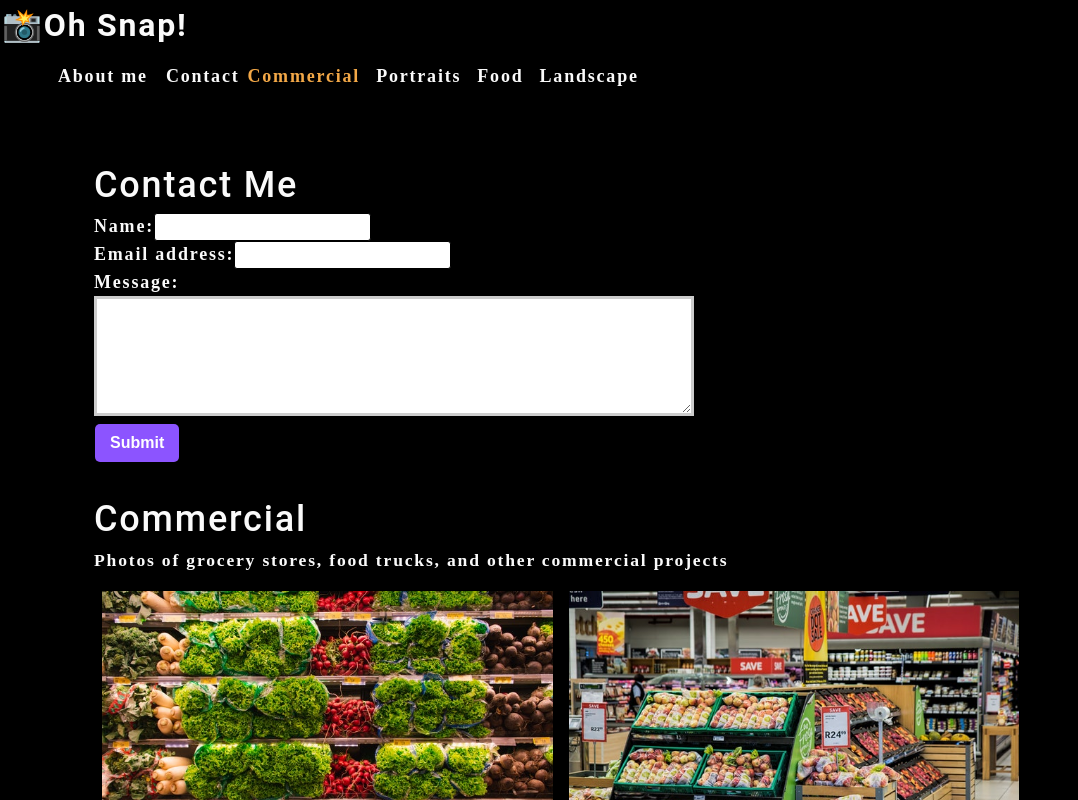
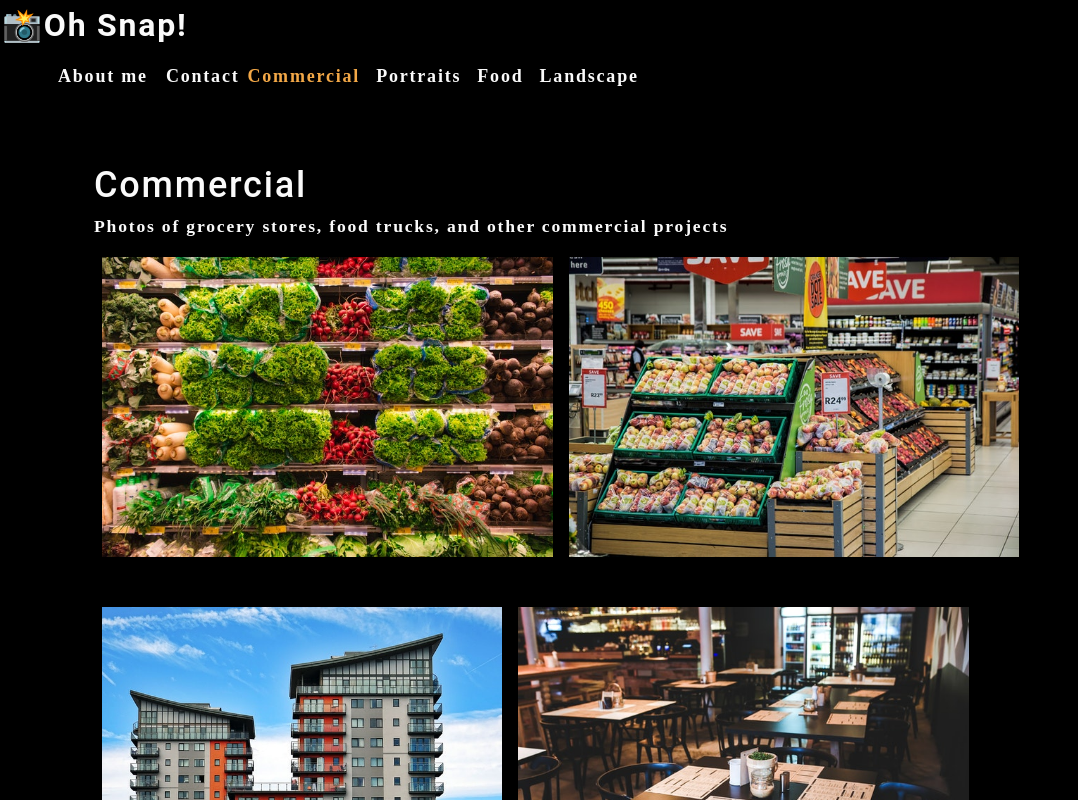
Before and after one commit to niles87/photo-port, a React (Create React App) app: page / in a window 1280 px wide. Shown: the top 800 px of the page, without its empty margins (0-1078 px from the left). Built offline with nearby package versions, Linux system fonts and the light colour scheme.

Commit message:
converting app to a SPA, conditionally rendering components

```diff
--- a/src/App.js
+++ b/src/App.js
@@ -19,13 +19,26 @@
     }
   ]);
   const [currentCategory, setCurrentCategory] = useState(categories[0])
+  const [contactSelected, setContactSelected] = useState(false)
   return (
     <div className="App">
-      <Nav categories={categories} setCurrentCategory={setCurrentCategory} currentCategory={currentCategory} />
+      <Nav
+        categories={categories}
+        setCurrentCategory={setCurrentCategory}
+        currentCategory={currentCategory}
+        contactSelected={contactSelected}
+        setContactSelected={setContactSelected}
+      />
       <main>
-        <ContactForm />
-        <Gallery currentCategory={currentCategory} />
-        <About />
+        {!contactSelected ? (
+          <>
+            <Gallery currentCategory={currentCategory} />
+            <About />
+          </>
+        ) : (
+          <ContactForm />
+
+        )}
       </main>
     </div>
   );
--- a/src/components/Contact/index.js
+++ b/src/components/Contact/index.js
@@ -1,12 +1,29 @@
 import React, { useState } from 'react'
+import { validateEmail } from "../../utils/helpers";
 
 const ContactForm = () => {
     const [formState, setFormState] = useState({ name: '', email: '', message: '' })
-
+    const [errorMessage, setErrorMessage] = useState('')
     const { name, email, message } = formState
 
     const handleChange = e => {
-        setFormState({ ...formState, [e.target.name]: e.target.value })
+        if (e.target.name === 'email') {
+            const isValid = validateEmail(e.target.value)
+            console.log(isValid)
+            if (!isValid) {
+                setErrorMessage('Your email is invalid.')
+            } else {
+                setErrorMessage('')
+            }
+        } else {
+            if (!e.target.value.length) {
+                setErrorMessage(`${e.target.name} is required.`)
+            } else {
+                setErrorMessage('')
+            }
+        }
+        if (!errorMessage)
+            setFormState({ ...formState, [e.target.name]: e.target.value })
     }
 
     const handleSubmit = e => {
@@ -20,16 +37,21 @@
             <form id="contact-form" onSubmit={handleSubmit}>
                 <div>
                     <label htmlFor="name">Name:</label>
-                    <input type="text" name="name" onChange={handleChange} defaultValue={name} />
+                    <input type="text" name="name" onBlur={handleChange} defaultValue={name} />
                 </div>
                 <div>
                     <label htmlFor="email">Email address:</label>
-                    <input type="email" name="email" onChange={handleChange} defaultValue={email} />
+                    <input type="email" name="email" onBlur={handleChange} defaultValue={email} />
                 </div>
                 <div>
                     <label htmlFor="message">Message:</label>
-                    <textarea name="message" rows="5" onChange={handleChange} defaultValue={message} />
+                    <textarea name="message" rows="5" onBlur={handleChange} defaultValue={message} />
                 </div>
+                {errorMessage && (
+                    <div>
+                        <p className='error-text'>{errorMessage}</p>
+                    </div>
+                )}
                 <button type='submit'>Submit</button>
             </form>
         </section>
--- a/src/components/Nav/index.js
+++ b/src/components/Nav/index.js
@@ -2,7 +2,7 @@
 import { capitalizeFirstLetter } from "../../utils/helpers";
 
 const Nav = (props) => {
-    const { categories = [], setCurrentCategory, currentCategory } = props
+    const { categories = [], setCurrentCategory, currentCategory, contactSelected, setContactSelected } = props
 
     useEffect(() => {
         console.log(currentCategory.name)
@@ -21,15 +21,15 @@
             </h2>
             <nav>
                 <ul className="flex-row">
-                    <li className="mx-2">
-                        <a href="#about" data-testid="about">About me</a>
+                    <li className={`mx-2 ${contactSelected && 'navActive'}`}>
+                        <a href="#about" data-testid="about" onClick={() => { setContactSelected(false) }}>About me</a>
                     </li>
                     <li>
-                        <span>Contact</span>
+                        <span onClick={() => { setContactSelected(true) }}>Contact</span>
                     </li>
                     {categories.map((category) => (
-                        <li className={`mx-1 ${currentCategory.name === category.name && 'navActive'}`} key={category.name}>
-                            <span onClick={() => { setCurrentCategory(category) }}>
+                        <li className={`mx-1 ${currentCategory.name === category.name && !contactSelected && 'navActive'}`} key={category.name}>
+                            <span onClick={() => { setCurrentCategory(category); setContactSelected(false) }}>
                                 {capitalizeFirstLetter(category.name)}
                             </span>
                         </li>
```
